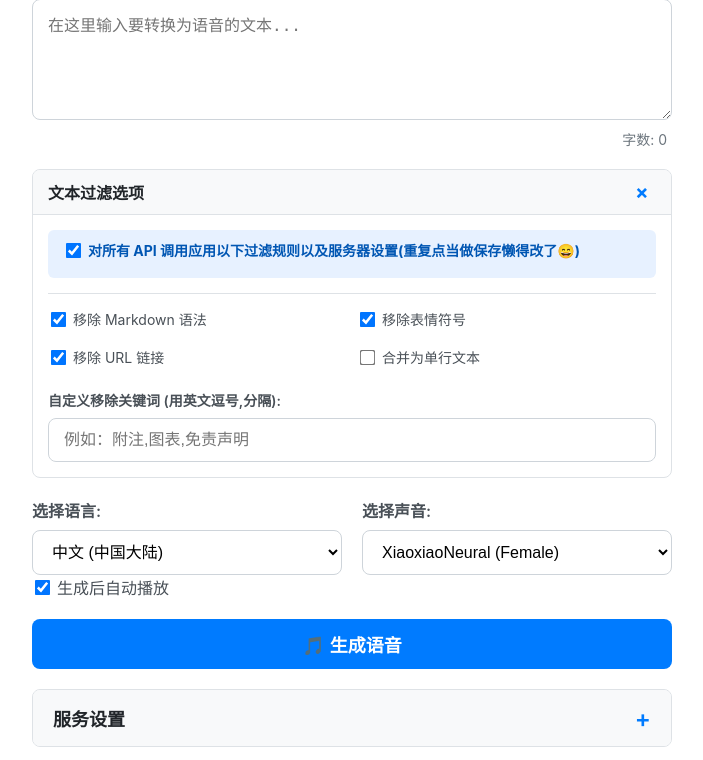
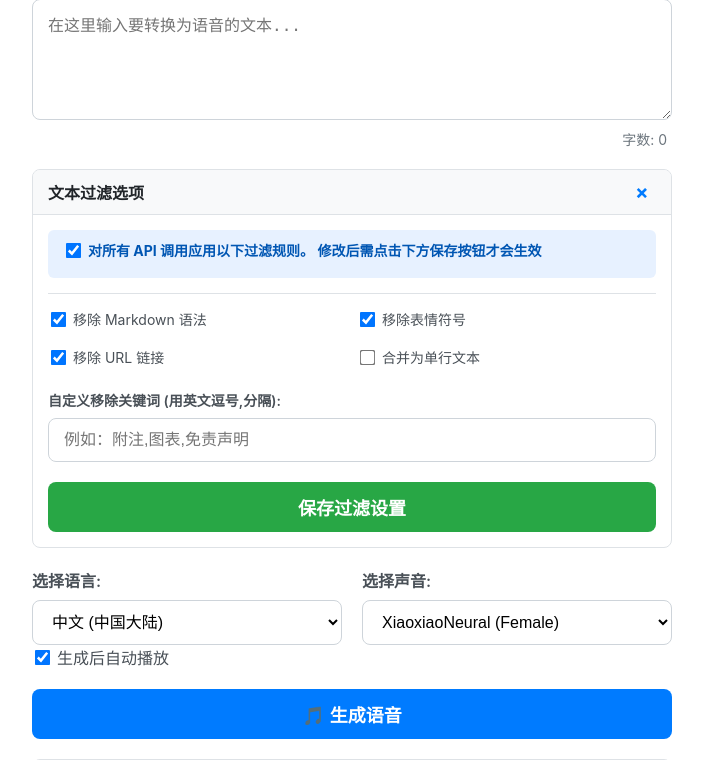
Before and after one commit to samni728/Local-TTS-Service, a Flask app: page / in a window 1280 px wide, after a click on "文本过滤选项". Shown: the part 202-962 px from the top of the page, without its empty margins (288-991 px from the left). Run offline with Flask 3, Linux system fonts and the light colour scheme.

Commit message:
feat: add independent save for filtering

```diff
--- a/static/css/style.css
+++ b/static/css/style.css
@@ -286,6 +286,13 @@ button:disabled {
 #save-settings-button:hover {
   background-color: #218838;
 }
+#save-filtering-button {
+  margin-top: 20px;
+  background-color: #28a745;
+}
+#save-filtering-button:hover {
+  background-color: #218838;
+}
 .details-content pre {
   background-color: #e9ecef;
   padding: 15px;
--- a/static/js/main.js
+++ b/static/js/main.js
@@ -29,6 +29,9 @@ document.addEventListener("DOMContentLoaded", () => {
     "openai-mappings-container"
   );
   const settingsFeedback = document.getElementById("settings-feedback");
+  const saveSettingsButton = document.getElementById("save-settings-button");
+  const saveFilteringButton = document.getElementById("save-filtering-button");
+  const filteringFeedback = document.getElementById("filtering-feedback");
   const charCounter = document.getElementById("char-counter");
   const autoPlayCheckbox = document.getElementById("auto-play");
   const concurrencyInput = document.getElementById("concurrency-input");
@@ -144,7 +147,7 @@ document.addEventListener("DOMContentLoaded", () => {
     updateApiExamples();
   };
 
-  const autoSaveConfig = () => {
+  const collectConfig = () => {
     const newConfig = {
       port: parseInt(portInput.value, 10),
       api_token: apiTokenInput.value.trim(),
@@ -165,6 +168,12 @@ document.addEventListener("DOMContentLoaded", () => {
       if (select) newConfig.openai_voice_map[alias] = select.value;
     });
 
+    return newConfig;
+  };
+
+  const saveConfig = (feedbackTarget) => {
+    const newConfig = collectConfig();
+
     fetch("/v1/config", {
       method: "POST",
       headers: { "Content-Type": "application/json" },
@@ -175,11 +184,12 @@ document.addEventListener("DOMContentLoaded", () => {
         return response.json();
       })
       .then((result) => {
-        console.log("Config auto-saved:", result.message);
+        console.log("Config saved:", result.message);
         currentConfig = newConfig;
+        showMessage(feedbackTarget, "设置已保存");
       })
       .catch((error) =>
-        showMessage(settingsFeedback, "自动保存设置失败!", true)
+        showMessage(feedbackTarget, "保存设置失败!", true)
       );
   };
 
@@ -282,23 +292,16 @@ document.addEventListener("DOMContentLoaded", () => {
       speakButton.addEventListener("click", handleSpeakClick);
       generateTokenButton.addEventListener("click", () => {
         apiTokenInput.value = generateRandomToken();
-        autoSaveConfig();
         updateApiExamples();
       });
       apiTokenInput.addEventListener("input", updateApiExamples);
 
-      // 为所有配置项绑定自动保存事件
-      document
-        .querySelector(".details-content")
-        .addEventListener("change", (event) => {
-          if (
-            event.target.matches(
-              ".settings-input, #cleaning-options-panel input"
-            )
-          ) {
-            autoSaveConfig();
-          }
-        });
+      saveSettingsButton.addEventListener("click", () =>
+        saveConfig(settingsFeedback)
+      );
+      saveFilteringButton.addEventListener("click", () =>
+        saveConfig(filteringFeedback)
+      );
 
       const defaultLang = "zh-CN";
       languageSelect.value = defaultLang;
--- a/templates/index.html
+++ b/templates/index.html
@@ -34,8 +34,8 @@
                 id="sync-api-filtering"
                 name="sync_api_filtering"
               />
-              对所有 API
-              调用应用以下过滤规则以及服务器设置(重复点当做保存懒得改了😄)
+              对所有 API 调用应用以下过滤规则。
+              修改后需点击下方保存按钮才会生效
             </label>
           </div>
           <hr />
@@ -69,6 +69,8 @@
               />
             </div>
           </div>
+          <button id="save-filtering-button">保存过滤设置</button>
+          <div id="filtering-feedback" class="feedback" style="display: none"></div>
         </div>
       </details>
 
@@ -200,7 +202,7 @@
           <div id="openai-mappings-container">
             <div class="spinner-wrapper"><div class="spinner"></div></div>
           </div>
-          <!-- 移除独立的保存按钮 -->
+          <button id="save-settings-button">保存设置</button>
           <div
             id="settings-feedback"
             class="feedback"
```
